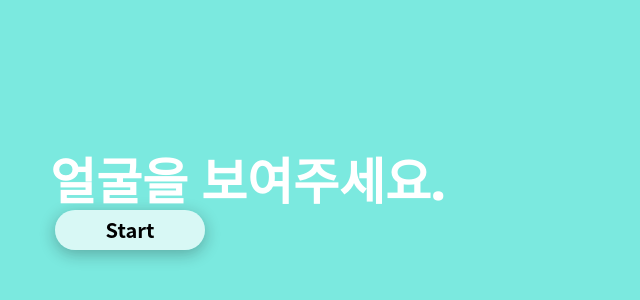
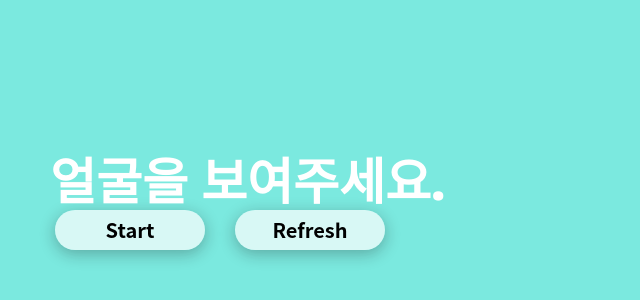
Before and after one commit to cmkyduck/makkumakku, a plain HTML site: page index.html in a window 1280 px wide. Shown: the part 154-454 px from the top of the page, without its empty margins (0-640 px from the left). Drawn offline with nearby package versions, Linux system fonts and the light colour scheme.

Commit message:
add refresh button

```diff
--- a/index.css
+++ b/index.css
@@ -1,6 +1,10 @@
 body {
 	font: 24px/30px 'Noto Sans CJK KR', Noto Sans KR, sans-serif
 
+}
+
+.button_1 {
+	margin-left: 180px;
 }
 
 #JavaScriptImage_1 {
--- a/index.html
+++ b/index.html
@@ -20,6 +20,7 @@
         <div class="main-content"></div>
             <div class="main_text">얼굴을 보여주세요.</div>
             <button type="button" onclick="init()">Start</button>
+            <button class="button_1" type="button" onclick="window.location.reload()">Refresh</button>
             <div class="label-container" id="label-container"></div>
         </div>
         <div class="webcam-container" id="webcam-container"></div>
```
